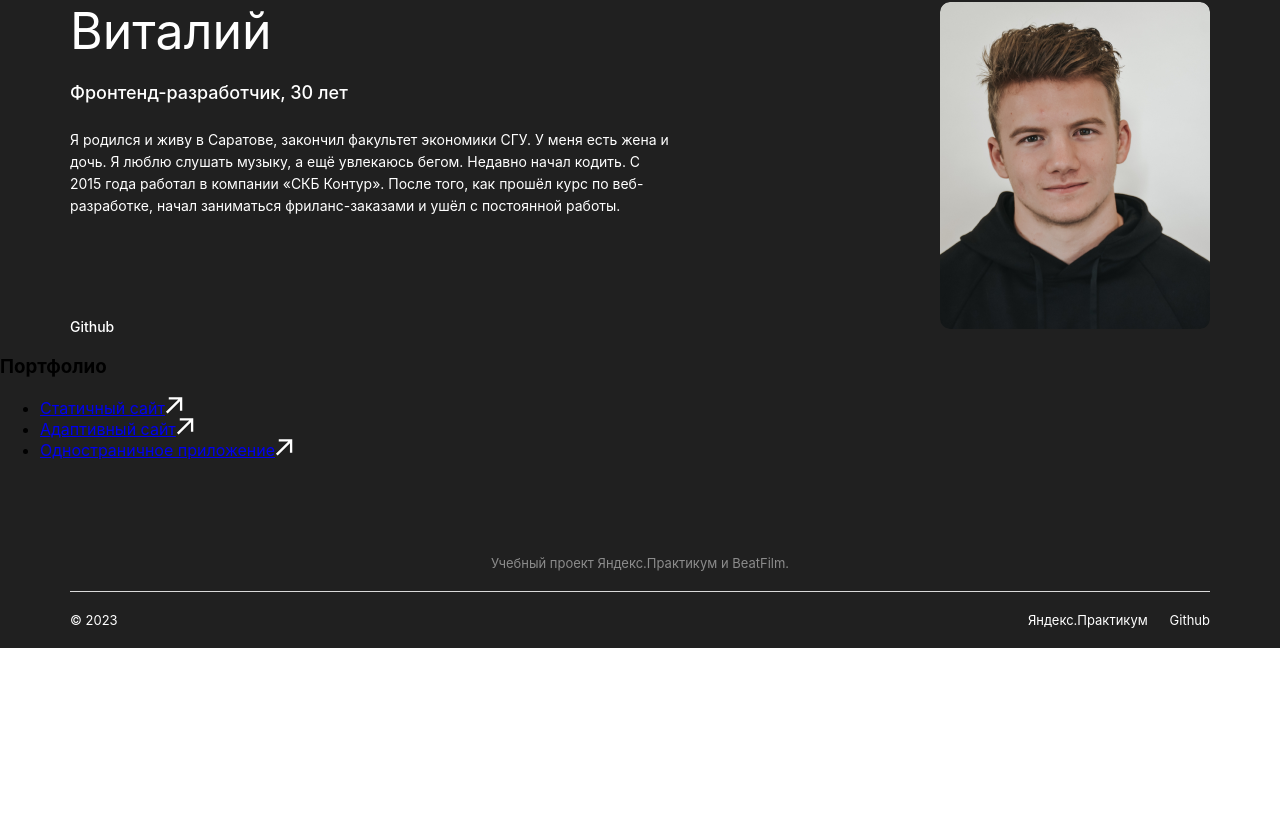
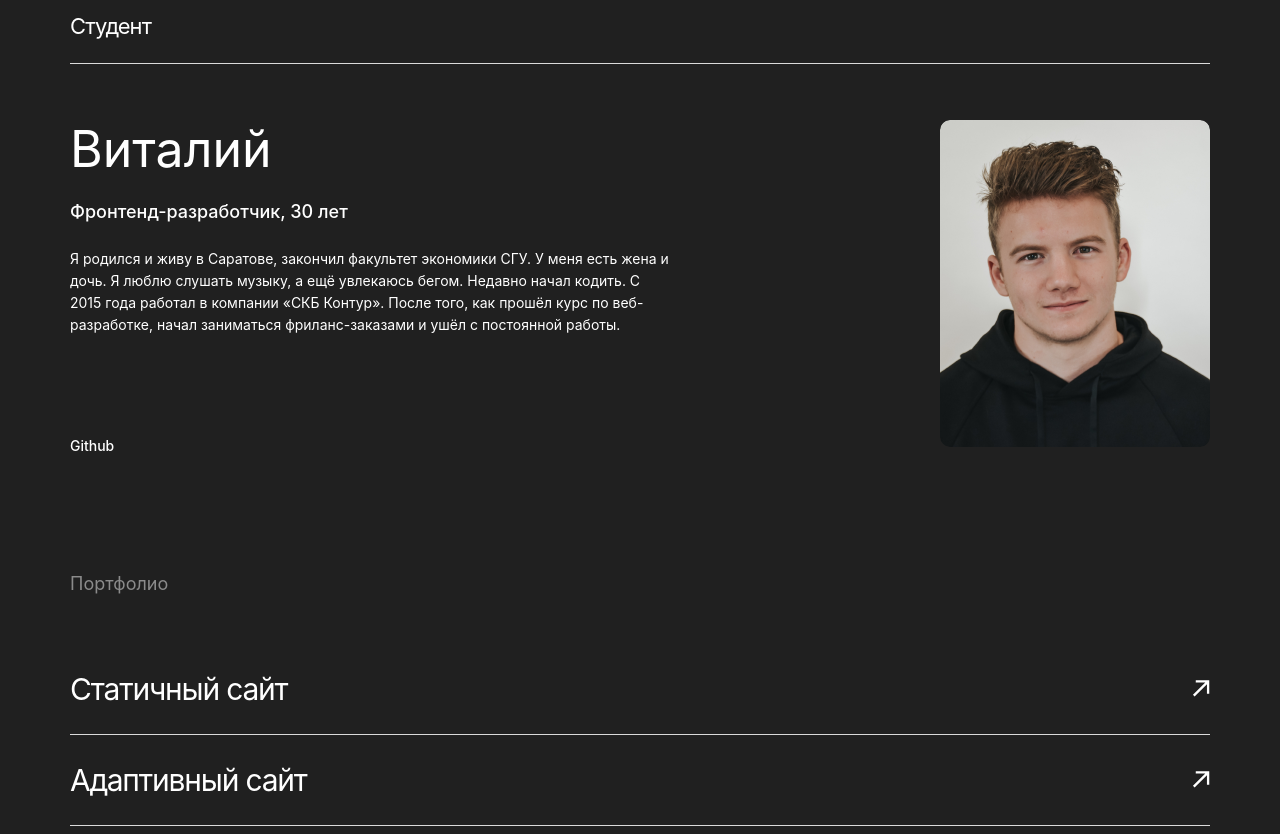
Before and after one commit to sveta-klimenko/movies-explorer-frontend, a React (Create React App) app: page / in a window 1280 px wide. Shown: the part 1944-2778 px from the top of the page. Before the commit the page ends 2592 px from the top, so only its background shows below. Built offline with nearby package versions, Linux system fonts and the light colour scheme.

Commit message:
landing done

```diff
--- a/src/components/AboutMe/AboutMe.css
+++ b/src/components/AboutMe/AboutMe.css
@@ -41,14 +41,22 @@
     margin-bottom: 99px;
 }
 
-.about-me__link{
-font-weight: 500;
-font-size: 14px;
-line-height: 17px;
-color: #FFFFFF;
-text-decoration: none;
+.about-me__link {
+    font-weight: 500;
+    font-size: 14px;
+    line-height: 17px;
+    color: #FFFFFF;
+    text-decoration: none;
 
 }
+
+.about-me__link:hover {
+    opacity: 0.5;
+  }
+
+  .about-me__link:active {
+    opacity: 0.7;
+  }
 
 @media (max-width: 896px) {
     .about-me__full{
--- a/src/components/Footer/Footer.css
+++ b/src/components/Footer/Footer.css
@@ -11,6 +11,14 @@
     line-height: 16px;
     letter-spacing: 0px;
     text-align: left;
+}
+
+.footer__link:hover {
+    opacity: 0.5;
+}
+
+.footer__link:active {
+    opacity: 0.7;
 }
 
 .footer__info {
--- a/src/components/Main/Main.css
+++ b/src/components/Main/Main.css
@@ -5,7 +5,7 @@
     line-height: 27px;
     letter-spacing: -0.04em;
     box-sizing: border-box;
-    max-width: 1440px;
+    width: 100%;
     color: #FFFFFF;
     padding-bottom: 23px;
     border-bottom: 1px solid #DADADA;
--- a/src/components/NavTab/NavTab.css
+++ b/src/components/NavTab/NavTab.css
@@ -35,9 +35,10 @@
 
     .nav-tab__link {
         border-radius: 6px;
-        padding: 5px 16px 5px;
-        font-size: 9px;
+        padding: 5px 15px 5px;
+        font-size: 10px;
         line-height: 16px;
+        white-space: nowrap;
 
     }
 }
--- a/src/components/Portfolio/Portfolio.css
+++ b/src/components/Portfolio/Portfolio.css
@@ -0,0 +1,73 @@
+.portfolio {
+  padding: 101px 70px 125px
+}
+
+.portfolio__title {
+  font-weight: 400;
+  font-size: 18px;
+  line-height: 20px;
+  color: #8B8B8B;
+  margin-bottom: 50px;
+}
+
+.portfolio__list {
+  padding: 0;
+}
+
+.portfolio__item {
+  width: 100%;
+  border-bottom: 1px solid #DADADA;
+  list-style: none;
+}
+
+.portfolio__item:last-of-type {
+  border: none;
+}
+
+.portfolio__link {
+  display: flex;
+  flex-direction: row;
+  justify-content: space-between;
+  align-items: center;
+  text-decoration: none;
+  font-weight: 400;
+  font-size: 30px;
+  line-height: 50px;
+  letter-spacing: -0.04em;
+  color: #FFFFFF;
+  padding: 20px 0 20px;
+}
+
+.portfolio__link:hover {
+  opacity: 0.5;
+}
+
+.portfolio__link:active {
+  opacity: 0.7;
+}
+
+@media (max-width: 768px) {
+  .portfolio {
+    padding: 91px 50px 90px
+  }
+}
+
+@media (max-width: 600px) {
+  .portfolio {
+    padding: 70px 14px 70px
+  }
+
+  .portfolio__title {
+    font-size: 14px;
+    line-height: 20px;
+    margin-bottom: 30px;
+
+  }
+
+  .portfolio__link {
+
+    font-size: 18px;
+    line-height: 28px;
+    padding: 20px 0 20px;
+  }
+}
--- a/src/components/Techs/Techs.css
+++ b/src/components/Techs/Techs.css
@@ -1,6 +1,6 @@
 .techs {
     background: #272727;
-    padding: 0 70px 0;
+    padding: 0 70px 100px;
 
 }
 
```
